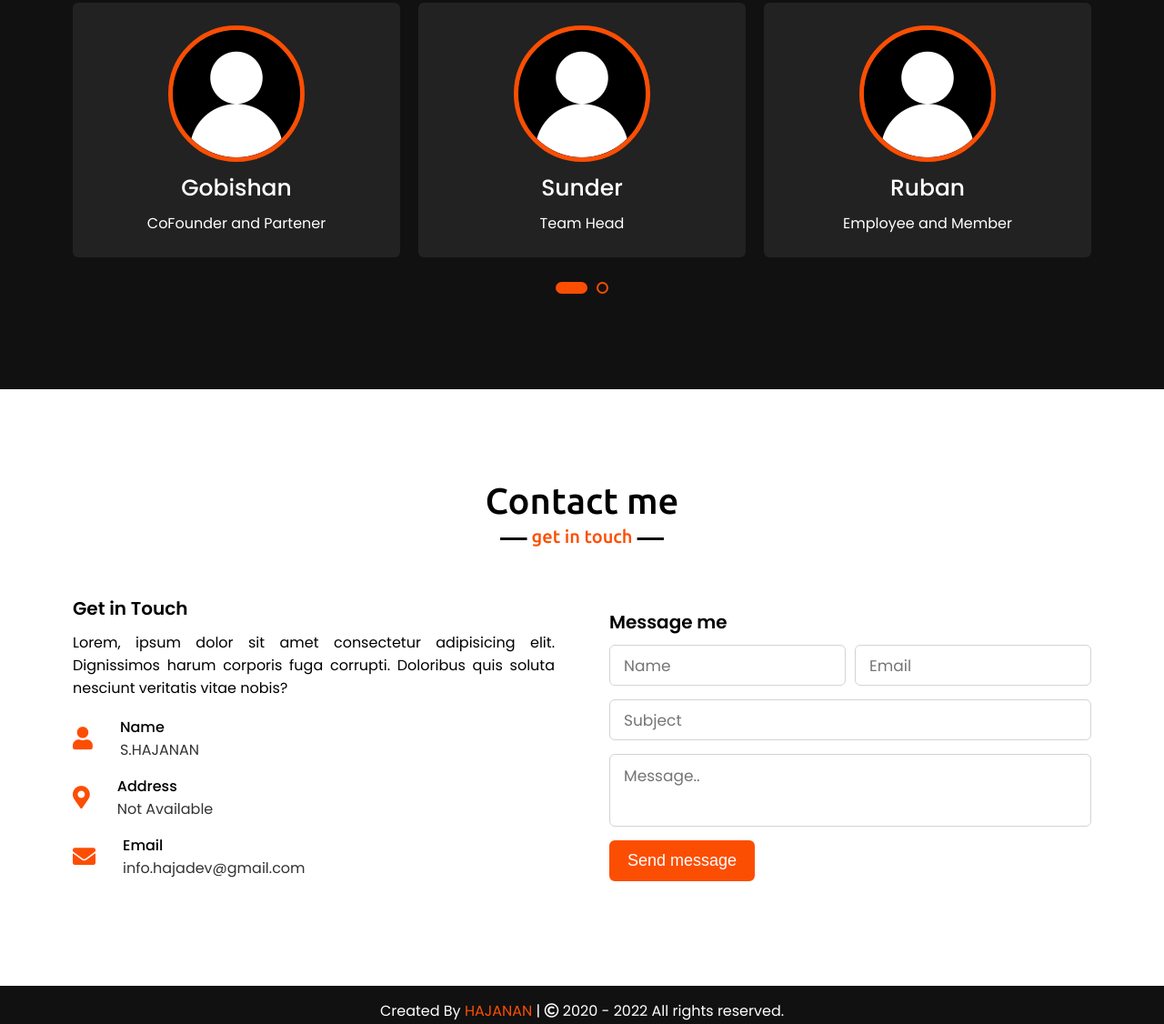
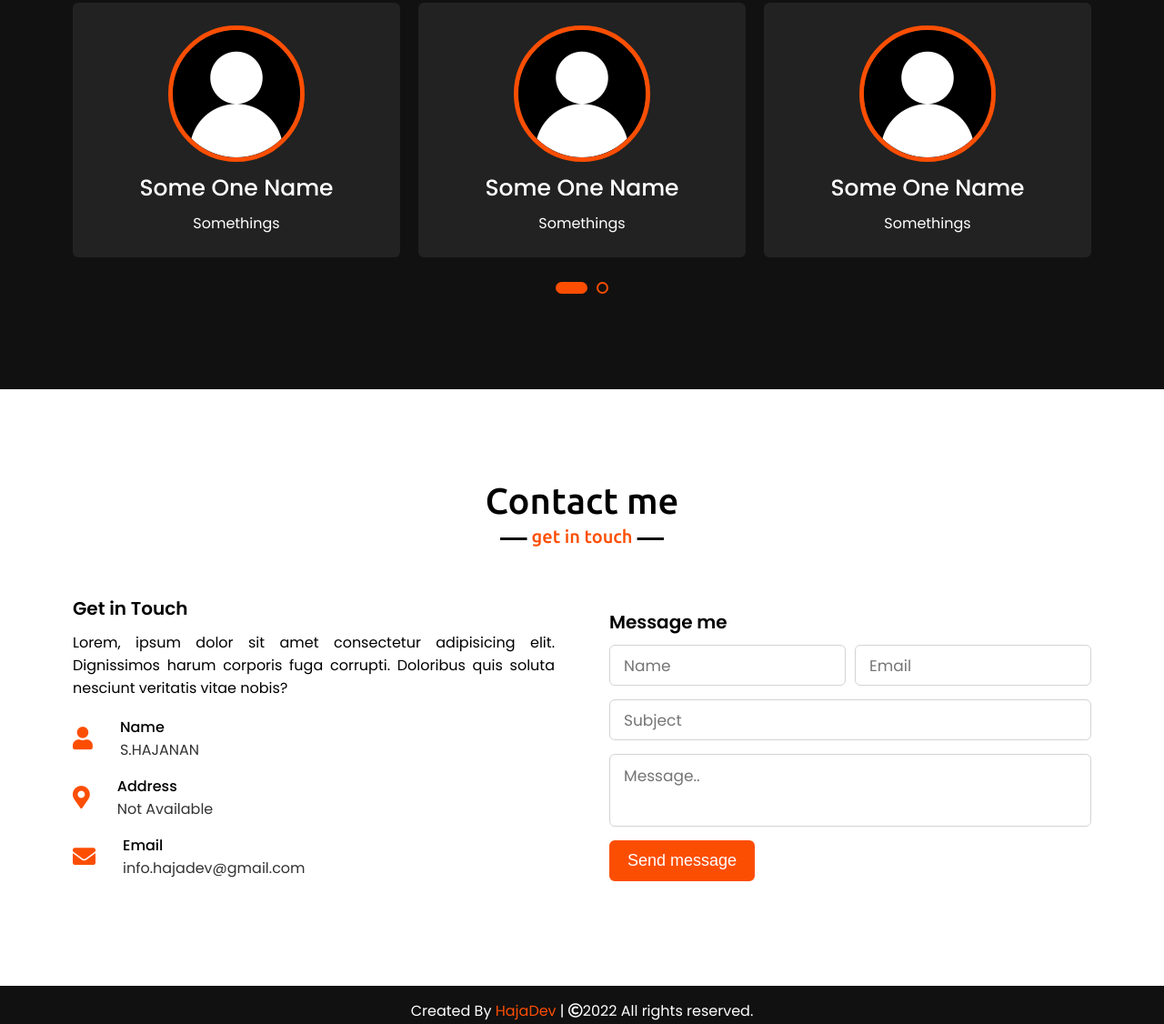
Before and after one commit to hajahajanan/Personal-Portfolio-Website-by-HajaDev, a plain HTML site: page index.html in a window 1280 px wide. Shown: the part 2946-4072 px from the top of the page at 91% size. Drawn offline with nearby package versions, Linux system fonts and the light colour scheme.

Commit message:
Update index.html

```diff
--- a/index.html
+++ b/index.html
@@ -143,36 +143,36 @@
                 <div class="card">
                     <div class="box">
                         <img src="images/profile-1.jpeg" alt="">
-                        <div class="text">Hajanan</div>
-                        <p>Ceo and Founder</p>
+                        <div class="text">Some One Name</div>
+                        <p>Somethings</p>
                     </div>
                 </div>
                 <div class="card">
                     <div class="box">
                         <img src="images/profile-2.jpeg" alt="">
-                        <div class="text">Gobishan</div>
-                        <p>CoFounder and Partener</p>
+                        <div class="text">Some One Name</div>
+                        <p>Somethings</p>
                     </div>
                 </div>
                 <div class="card">
                     <div class="box">
                         <img src="images/profile-3.jpeg" alt="">
-                        <div class="text">Sunder</div>
-                        <p>Team Head</p>
+                        <div class="text">Some One Name</div>
+                        <p>Somethings</p>
                     </div>
                 </div>
                 <div class="card">
                     <div class="box">
                         <img src="images/profile-4.jpeg" alt="">
-                        <div class="text">Ruban</div>
-                        <p>Employee and Member</p>
+                        <div class="text">Some One Name</div>
+                        <p>Somethings</p>
                     </div>
                 </div>
                 <div class="card">
                     <div class="box">
                         <img src="images/profile-5.jpeg" alt="">
-                        <div class="text">Mani</div>
-                        <p>Employee and Member</p>
+                        <div class="text">Some One Name</div>
+                        <p>Somethings</p>
                     </div>
                 </div>
             </div>
@@ -239,7 +239,7 @@
 
     <!-- footer section start -->
     <footer>
-        <span>Created By <a href="#" > HAJANAN </a> | <span class="far fa-copyright"></span> 2020 - 2022 All rights reserved.</span>
+        <span>Created By <a href="#" > HajaDev </a> | <span class="far fa-copyright"></span>2022 All rights reserved.</span>
     </footer>
 
     <script src="script.js"></script>
```
